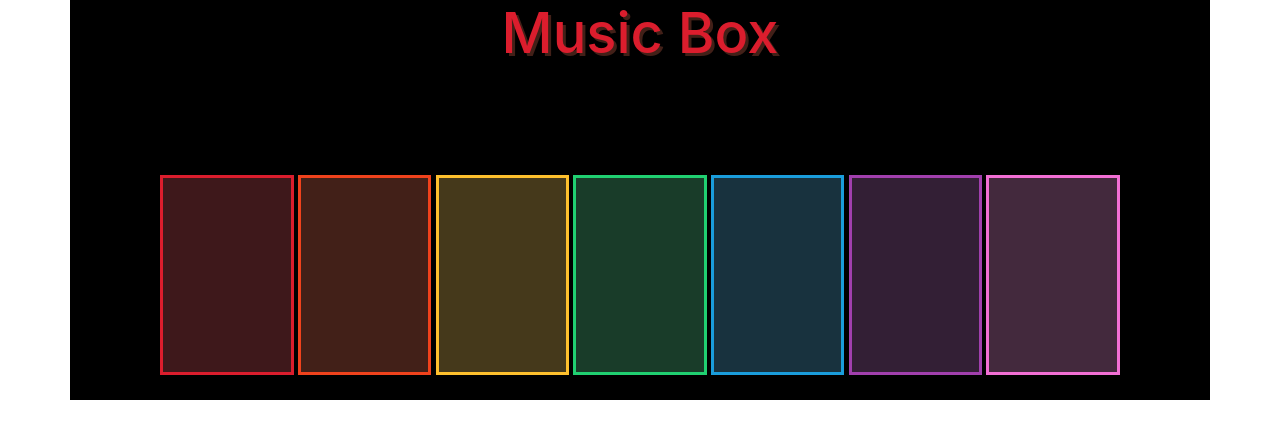
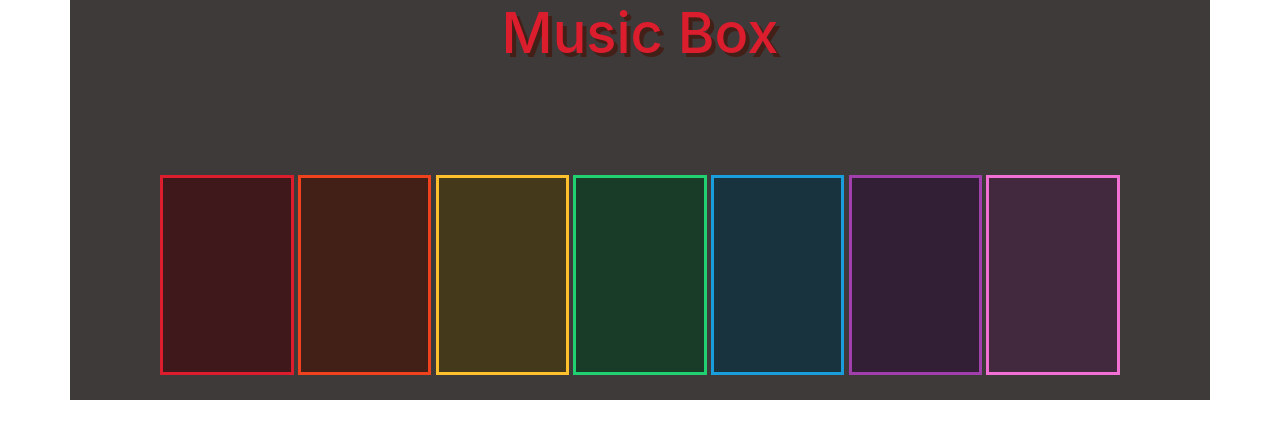
Before and after one commit to viperman88/JS_Projects, a plain HTML site: page Music_Box/index.html in a window 1280 px wide. Drawn offline with nearby package versions, Linux system fonts and the light colour scheme.

Commit message:
finished

```diff
--- a/Music_Box/style.css
+++ b/Music_Box/style.css
@@ -1,5 +1,5 @@
 .container {
-    background-color: black;
+    background-color: #3F3A3A;
     height: 400px;
     width: 99%;
     text-align: center;
@@ -8,7 +8,7 @@
 .container>h1 {
     font-size: 42pt;
     color: #db1d2d;
-    text-shadow: 3px 3px #422018;
+    text-shadow: 4px 4px #422018;
     text-align: center;
 }
 
```
